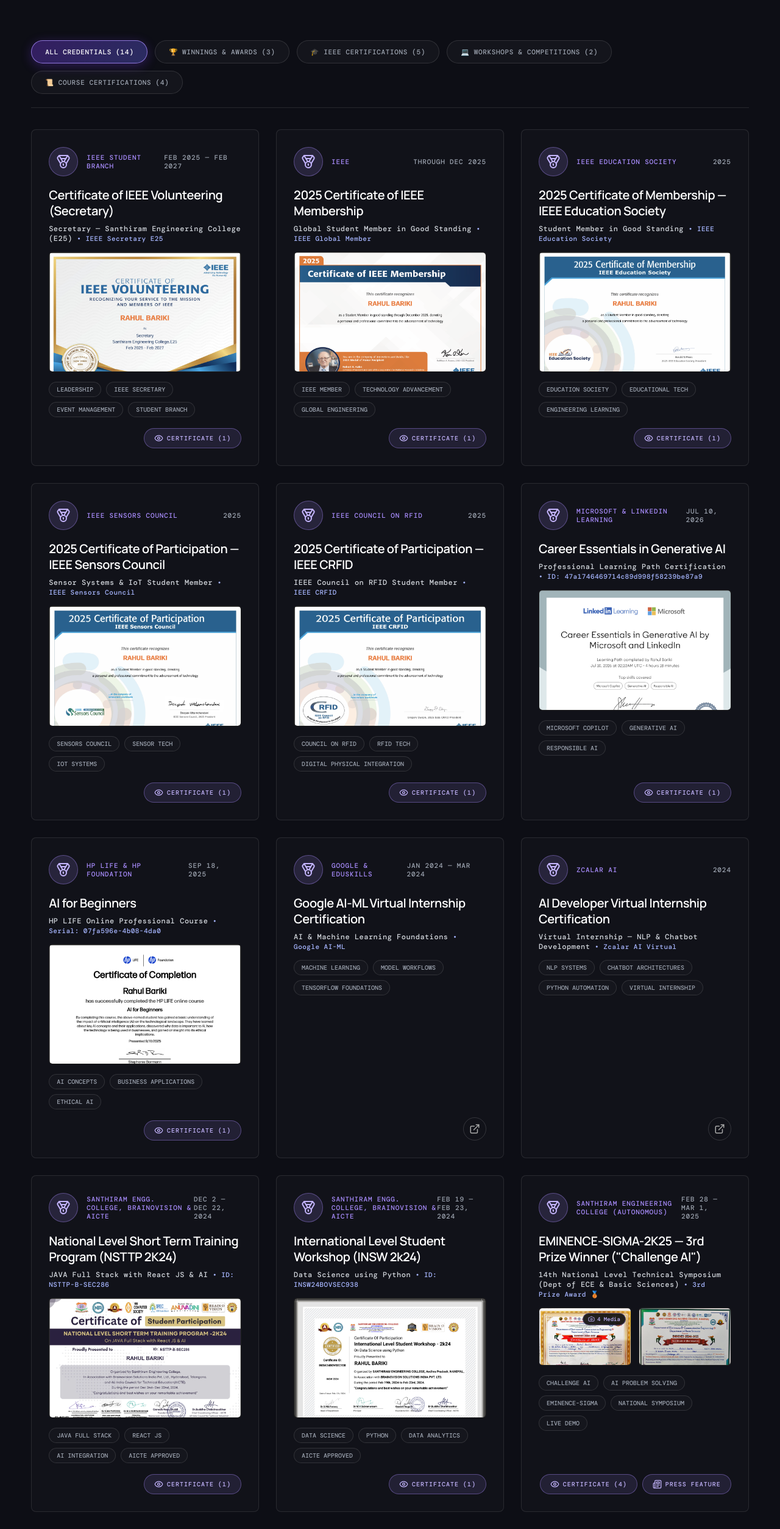
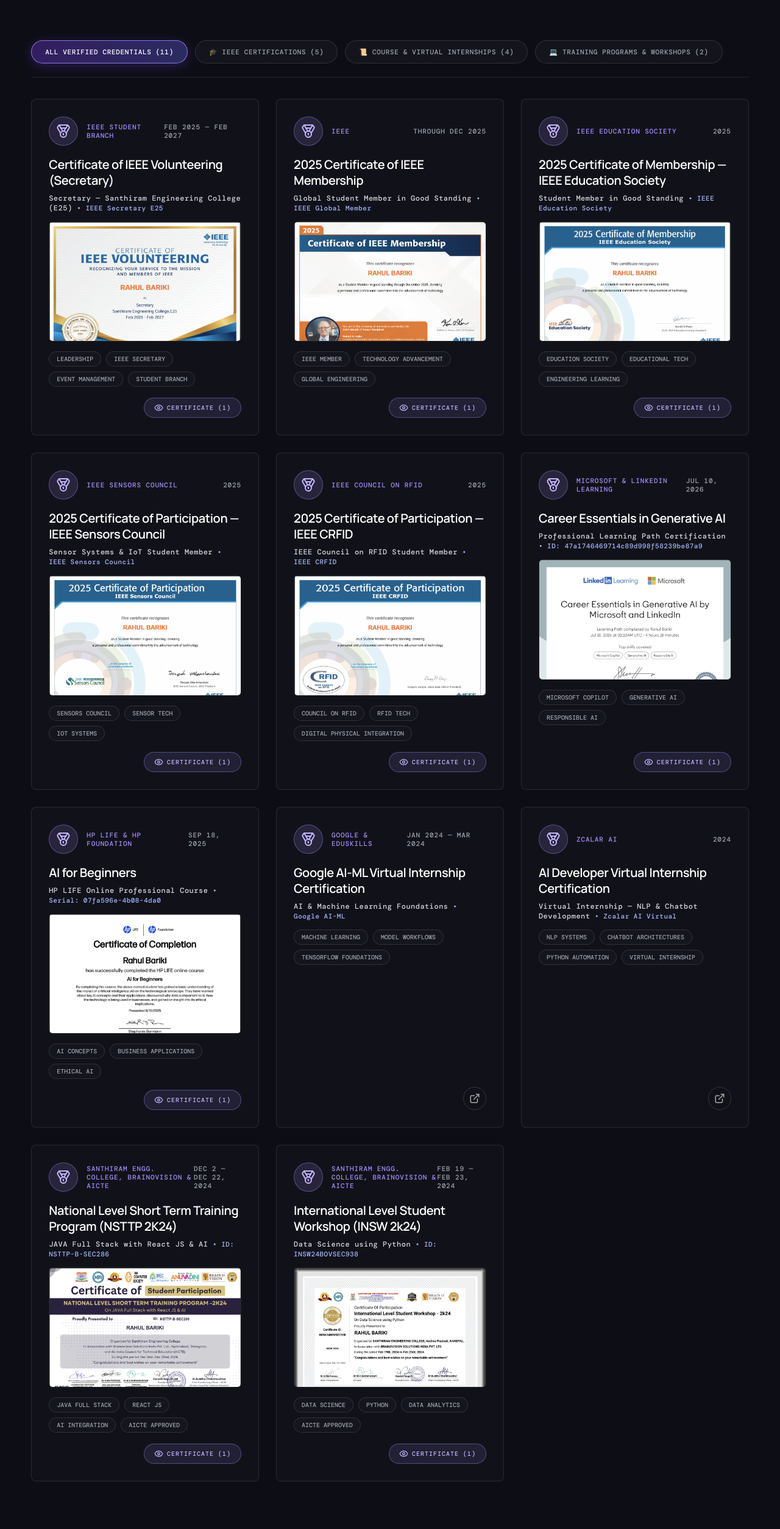
Before and after one commit to Rahulbariki/rahul-portfolio, a React (Vite) app: page / in a window 1280 px wide. Shown: the part 9335-11842 px from the top of the page at 61% size. Built offline with nearby package versions, Linux system fonts and the light colour scheme; a web font is replaced by a local one.

Commit message:
fix: remove hackathons and competition awards from certifications section to make both sections 100% distinct

```diff
--- a/src/App.jsx
+++ b/src/App.jsx
@@ -169,11 +169,10 @@
 ]
 
 const certCategories = [
-  { id: 'all', label: 'All Credentials (14)' },
-  { id: 'winnings', label: '🏆 Winnings & Awards (3)' },
+  { id: 'all', label: 'All Verified Credentials (11)' },
   { id: 'ieee', label: '🎓 IEEE Certifications (5)' },
-  { id: 'participation', label: '💻 Workshops & Competitions (2)' },
-  { id: 'course', label: '📜 Course Certifications (4)' },
+  { id: 'course', label: '📜 Course & Virtual Internships (4)' },
+  { id: 'participation', label: '💻 Training Programs & Workshops (2)' },
 ]
 
 const certifications = [
@@ -322,61 +321,6 @@
     imageTitle: 'International Level Student Workshop (INSW 2k24) Certificate',
     credentialUrl: '/assets/cert-insw-2k24.png',
     tone: 'violet',
-  },
-
-  // --- WINNINGS & AWARDS ---
-  {
-    category: 'winnings',
-    title: 'EMINENCE-SIGMA-2K25 — 3rd Prize Winner ("Challenge AI")',
-    kicker: '14th National Level Technical Symposium (Dept of ECE & Basic Sciences)',
-    issuer: 'Santhiram Engineering College (Autonomous)',
-    date: 'Feb 28 — Mar 1, 2025',
-    certId: '3rd Prize Award 🥉',
-    skills: ['Challenge AI', 'AI Problem Solving', 'EMINENCE-SIGMA', 'National Symposium', 'Live Demo'],
-    image: '/assets/cert-challenge-ai-merit-3rd-prize.jpg',
-    imageTitle: 'Certificate of Merit — 3rd Prize Winner in Challenge AI',
-    newsImage: '/assets/cert-challenge-ai-participation.jpg',
-    newsTitle: 'Certificate of Participation — Challenge AI',
-    stageImage: '/assets/photo-challenge-ai-trophy.jpg',
-    stageTitle: '3rd Prize Trophy Memento Presentation by Principal',
-    secImage: '/assets/photo-challenge-ai-presentation-1.jpg',
-    secTitle: 'Live Python AI Assistant Demo on Smart Digital Screen',
-    credentialUrl: '/assets/cert-challenge-ai-merit-3rd-prize.jpg',
-    tone: 'violet',
-  },
-  {
-    category: 'winnings',
-    title: 'DEFEND-X National Symposium — 2nd Prize Winner',
-    kicker: 'Prompt Engineering Competition (Dept of CSE - Cyber Security, RGMCET)',
-    issuer: 'RGMCET (Autonomous)',
-    date: 'Mar 9 — 10, 2026',
-    certId: '2nd Prize & Cash Award 🥈',
-    skills: ['Prompt Engineering', 'AI Optimization', 'DEFEND-X Winner', 'Press Featured'],
-    image: '/assets/cert-defendx-prompt-engineering.jpg',
-    imageTitle: 'Certificate of Merit — 2nd Prize Winner in Prompt Engineering',
-    newsImage: '/assets/news-defendx-prompt-engineering.jpg',
-    newsTitle: 'Major News Telugu Press Feature (12 March 2026)',
-    stageImage: '/assets/photo-defendx-stage-award.jpg',
-    stageTitle: 'On-Stage Award Presentation at RGMCET Auditorium',
-    secImage: '/assets/photo-defendx-sec-felicitation.jpg',
-    secTitle: 'Felicitation by Santhiram Engineering College Principal',
-    credentialUrl: '/assets/cert-defendx-prompt-engineering.jpg',
-    tone: 'lime',
-  },
-  {
-    category: 'winnings',
-    title: 'GenAI Forge Hackathon 2026 — 1st Runner Up',
-    kicker: 'SmartBridge & NASSCOM FutureSkills Prime Winner',
-    issuer: 'SmartBridge & NASSCOM',
-    date: 'Feb 14, 2026',
-    certId: '1st Runner Up Winner 🏆',
-    skills: ['GenAI Forge', 'NASSCOM Certified', 'SmartBridge', '1st Runner Up', 'Press Featured'],
-    image: '/assets/cert-genai-forge-hackathon-2026.png',
-    imageTitle: 'GenAI Forge Hackathon 2026 — 1st Runner Up Certificate of Recognition',
-    newsImage: '/assets/news-genai-forge-hackathon-2026.jpg',
-    newsTitle: 'Nandi Patrika National Press Coverage (15 Feb 2026)',
-    credentialUrl: '/assets/cert-genai-forge-hackathon-2026.png',
-    tone: 'cyan',
   },
 ]
 
```
